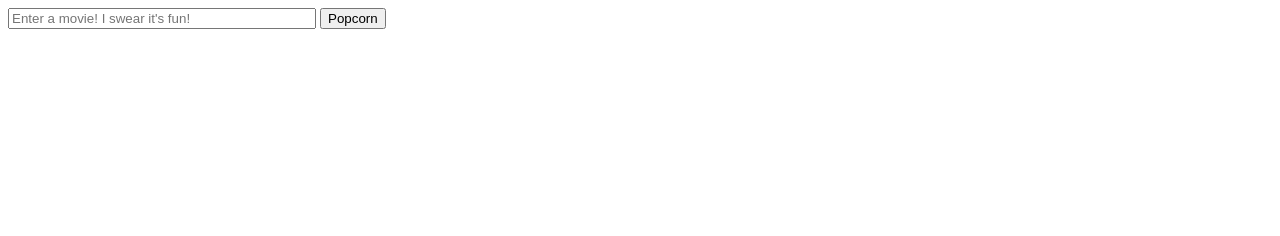
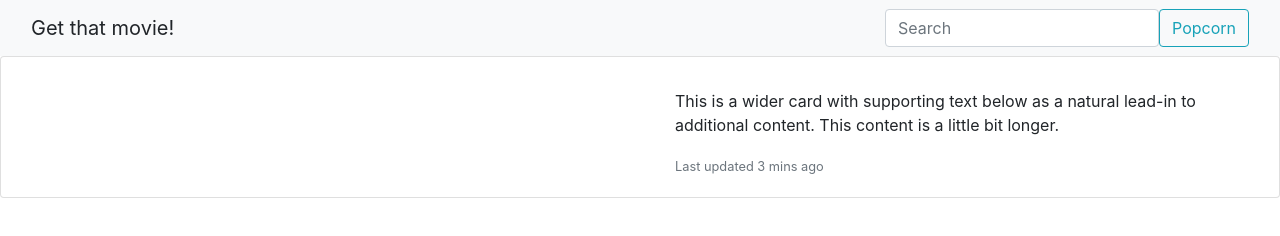
Before and after one commit to lexcraw4d/PopcornMovies, a plain HTML site: page index.html in a window 1280 px wide. Drawn offline with nearby package versions, Linux system fonts and the light colour scheme.

Commit message:
implemented bootstrap and began styles

```diff
--- a/index.html
+++ b/index.html
@@ -4,12 +4,39 @@
     <meta charset="UTF-8">
     <meta http-equiv="X-UA-Compatible" content="IE=edge">
     <meta name="viewport" content="width=device-width, initial-scale=1.0">
-    <title>Document</title>
+    <link rel="stylesheet" href="https://stackpath.bootstrapcdn.com/bootstrap/4.3.1/css/bootstrap.min.css">
+    <title>Movies and pOpCoRn!</title>
 </head>
-    <input type="text" id="movie"  style="width:300px" placeholder="Enter a movie! I swear it's fun!"/>
-    <button id="go" onclick="getInputValue()">Popcorn</button>
-    <div id="app">
+
+<nav class="navbar bg-light sticky-top">
+    <div class="container-fluid">
+      <a class="navbar-brand">Get that movie!</a>
+      <div class="d-flex" role="search">
+        <input class="form-control" me-2" type="search" id="movie" placeholder="Search" aria-label="Search">
+        <button id="go" onclick="getInputValue()" class="btn btn-outline-info">Popcorn</button>
+      </div>
     </div>
+  </nav>
+ <!-- <div class="container-fluid" id="renderMovieImg"></div> -->
+ <div class="card mb-3 d-flex justify-content-center">
+    <div class="row g-0">
+      <div class="col-md-6 d-flex justify-content-center align-items-center" style="max-height:800px" id="renderMovieImg">
+        <!-- <img src="..." class="img-fluid rounded-start" alt="..."> -->
+      </div>
+      <div class="col-md">
+        <div class="card-body">
+          <h5 class="card-title" id = "movieTitle"></h5>
+          <p class="card-text" id = "app">This is a wider card with supporting text below as a natural lead-in to additional content. This content is a little bit longer.</p>
+          <p class="card-text"><small class="text-muted">Last updated 3 mins ago</small></p>
+          <!-- <div id="app">
+          </div> -->
+        </div>
+      </div>
+    </div>
+  </div>
+
+
+  <!-- Initial render -->
 </body>
 <script src = "script.js"></script>
 </html>
--- a/script.js
+++ b/script.js
@@ -2,11 +2,13 @@ let mainDiv = document.getElementById("app");
 let textInput = document.getElementById("movie")
 let button = document.getElementById("go");
 let newPEl = document.createElement("p");
-
+let imgEl = document.getElementById('renderMovieImg')
+let movieTitleEl = document.getElementById('movieTitle')
 
 
 
 function fetchMovie(movie) {
+
   // console.log('movie:',movie)
   mainDiv.textContent = "";
   let requestUrl = `https://www.omdbapi.com/?apikey=5385144e&t=${movie}&plot=full`;
@@ -19,19 +21,21 @@ function fetchMovie(movie) {
       console.log(data);
       let posterImg = document.createElement("img");
       posterImg.src = data.Poster;
-      mainDiv.appendChild(posterImg);
+      imgEl.appendChild(posterImg);
       mainDiv.appendChild(newPEl);
 
+
+        let movieTitle = data['Title']
+        movieTitleEl.textContent += movieTitle;
       //Initial Ratings returned in Array
       let ratingsArr = data.Ratings;
 
       //console.log("ratingsArr", ratingsArr);
       ratingsArr.forEach((rating) => {
-        console.log("inside raitings", rating);
         newPEl.textContent += `${rating.Source}:${rating.Value} `;
         mainDiv.appendChild(newPEl);
-        // newPEl.appendChild(breakEl)
       });
+
 
       //deleting data arrays within arrays to later
       delete data.Ratings;
@@ -46,15 +50,16 @@ function fetchMovie(movie) {
     });
 }
 
-textInput.addEventListener("keypress", function(e) {
-  if (e.key === "Enter") {
-    e.preventDefault();
-    getInputValue()
-  }
-});
+// textInput.addEventListener("keypress", function(e) {
+//   if (e.key === "Enter") {
+//     e.preventDefault();
+//     getInputValue()
+//   }
+// });
 
 //fetch movieAPI
 function getInputValue() {
+
   // Selecting the input element and get its value
   var inputVal = document.getElementById("movie").value;
   fetchMovie(inputVal);
```
Also changed, not shown: Assets/style.css (added).
